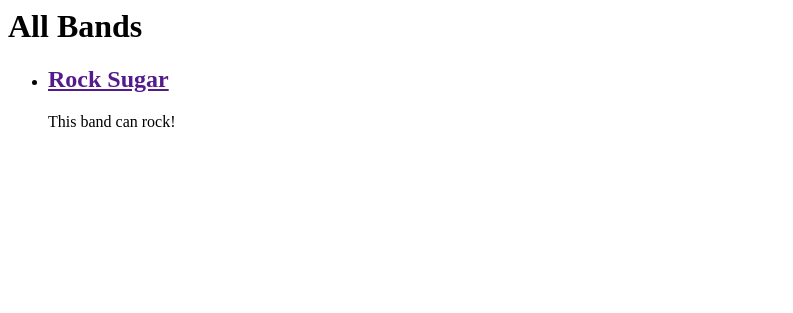
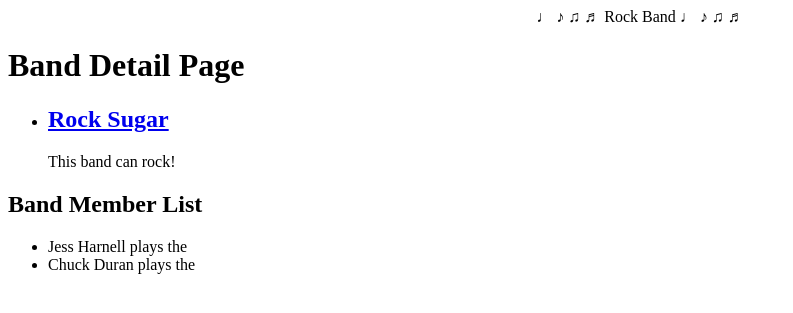
Before and after one commit to AlanCoding/Example-Django-App, a Django app: page /bands/1/ in a window 1280 px wide. Shown: the top 313 px of the page, without its empty margins (0-793 px from the left). Run offline with Django 3.2, Linux system fonts and the light colour scheme; data comes from the database, SQL or seed files in the repository.

Commit message:
use block content in templates

```diff
--- a/demo/rockband/models.py
+++ b/demo/rockband/models.py
@@ -1,6 +1,7 @@
 from __future__ import unicode_literals
 
 from django.db import models
+from django.urls import reverse
 from django.db.models import Count, Avg
 
 # Create your models here.
@@ -13,6 +14,9 @@
     def average_member_age(self):
         agg_qs = self.members.aggregate(average_age=Avg('age'))
         return agg_qs['average_age']
+
+    def get_url(self):
+        return reverse('band-detail', args=[self.pk])
 
 
 class Member(models.Model):
--- a/demo/rockband/views.py
+++ b/demo/rockband/views.py
@@ -2,6 +2,7 @@
 from django.views.generic.detail import DetailView
 from django.views.generic import ListView
 from django.db.models import Avg
+from django.shortcuts import get_object_or_404
 
 from rockband import models
 
@@ -14,7 +15,7 @@
 
 
 # def band_detail(request, d):
-#     band = models.Band.objects.get(pk=d)
+#     band = get_object_or_404(Band, pk=d)
 #     return render(request, 'bands/band_detail.html', {'band': band})
 
 
--- a/demo/templates/bands/band_detail.html
+++ b/demo/templates/bands/band_detail.html
@@ -1,14 +1,19 @@
-<html>
-  <head>
-    <title>Band Listing</title>
-  </head>
-  <body>
-    <h1>All Bands</h1>
-    <ul>
-      <li>
-        <h2><a href="{{ band.get_absolute_url }}">{{ band.name }}</a></h2>
-        {% if band.can_rock %}<p>This band can rock!</p>{% endif %}
-      </li>
-    </ul>
-  </body>
-</html>
+{% extends "bands/base.html" %}
+
+{% block rockband_page_contents %}
+<h1>Band Detail Page</h1>
+<ul>
+  <li>
+    <h2><a href="{{ band.get_url }}">{{ band.name }}</a></h2>
+    {% if band.can_rock %}<p>This band can rock!</p>{% endif %}
+  </li>
+</ul>
+
+<h2>Band Member List</h2>
+<ul>
+    {% for member in band.members.all %}
+    <li>{{ member.name }} plays the {{ member.instrument }}</li>
+    {% endfor %}
+</ul>
+
+{% endblock %}
--- /dev/null
+++ b/demo/templates/bands/base.html
@@ -0,0 +1,10 @@
+<html>
+  <head>
+    <title>Band App</title>
+  </head>
+  <body>
+    <p><center>♩ ♪ ♫ ♬ Rock Band ♩ ♪ ♫ ♬</center></p>
+    {% block rockband_page_contents %}
+    {% endblock %}
+  </body>
+</html>
```
Also changed, not shown: demo/templates/bands/band_listing.html (+6 -11 lines).
